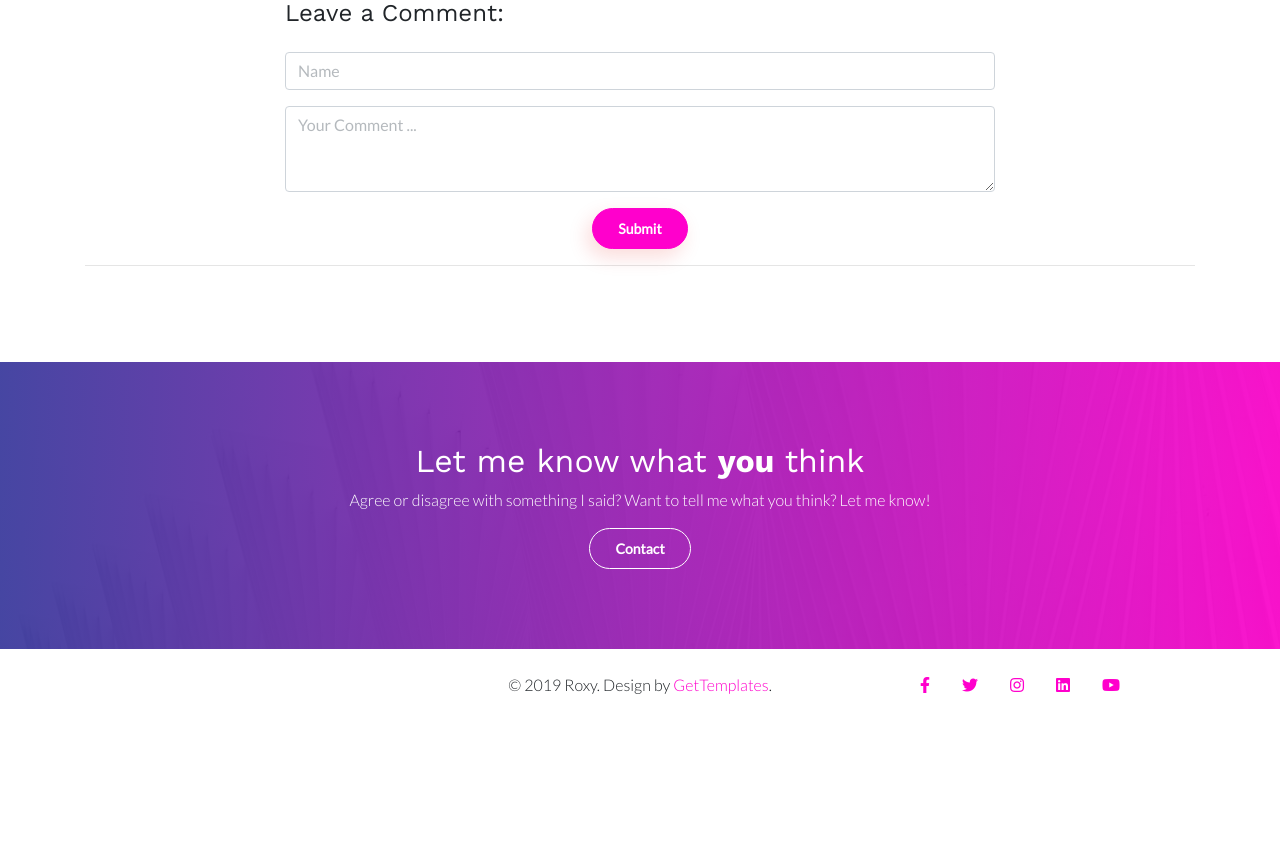
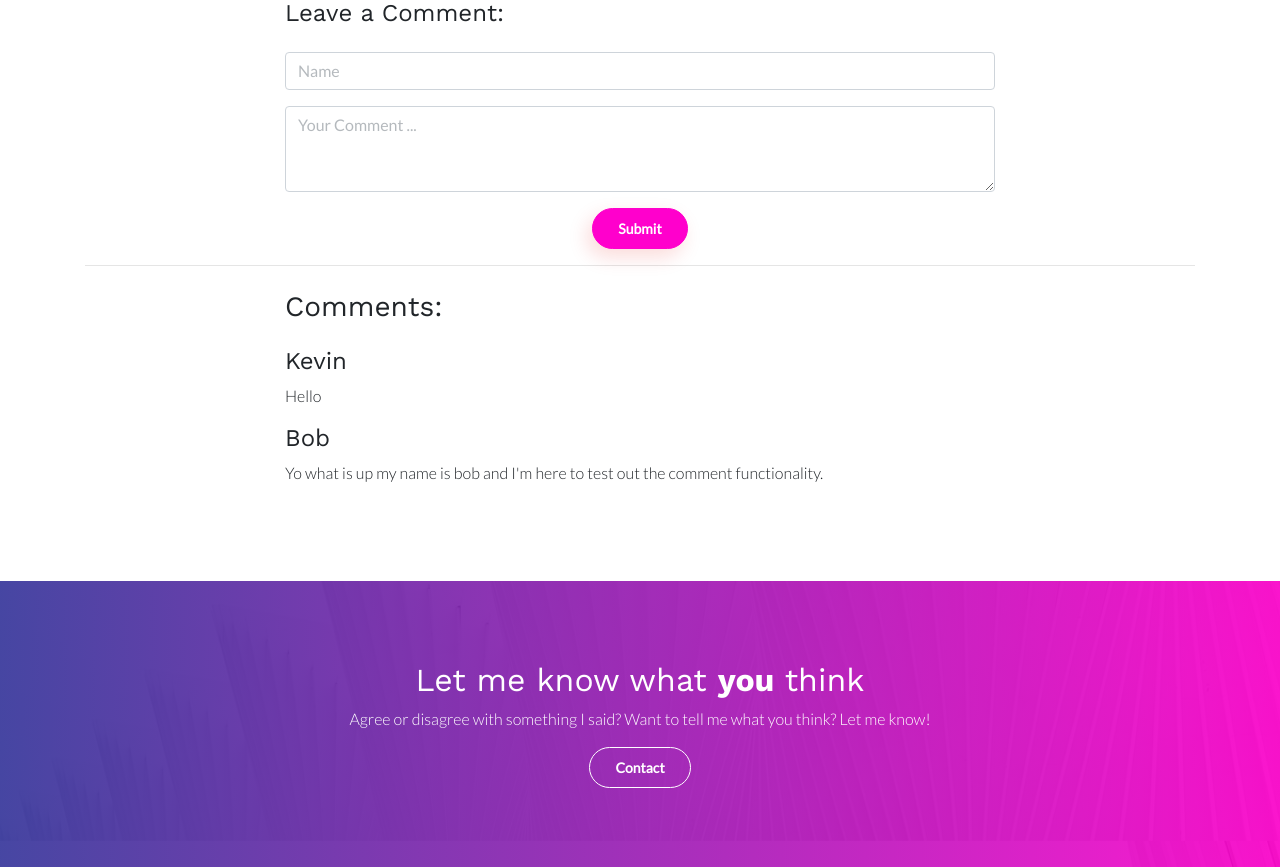
Before and after one commit to KevinWeiHadExtra/DjangoBlog, a Django app: page /blogs/1/ in a window 1280 px wide. Shown: the part 1720-2587 px from the top of the page. Before the commit the page ends 2414 px from the top, so only its background shows below. Run offline with Django 5.2, Linux system fonts and the light colour scheme; data comes from the database, SQL or seed files in the repository; both versions use the stored data as it was after the commit; some libraries are stand-ins or nearby versions.

Commit message:
display commments

```diff
--- a/djangoblog/blog/templates/blog/single.html
+++ b/djangoblog/blog/templates/blog/single.html
@@ -192,6 +192,15 @@
                 </div>
             </div>
             <hr>
+            <div class="col-md-12 offset-md-2 mt-4">
+                <h3>Comments:</h3>
+            </div>
+            <div class="col-md-8 offset-md-2 mt-4">
+                {% for comment in blogpost.comment_set.all %}
+                    <h4>{{comment.name}}</h4>
+                    <p>{{comment.body}}</p>
+                {% endfor %}
+            </div>
         </div>
     </div>
 </section>
```
Also changed, not shown: djangoblog/db.sqlite3.
